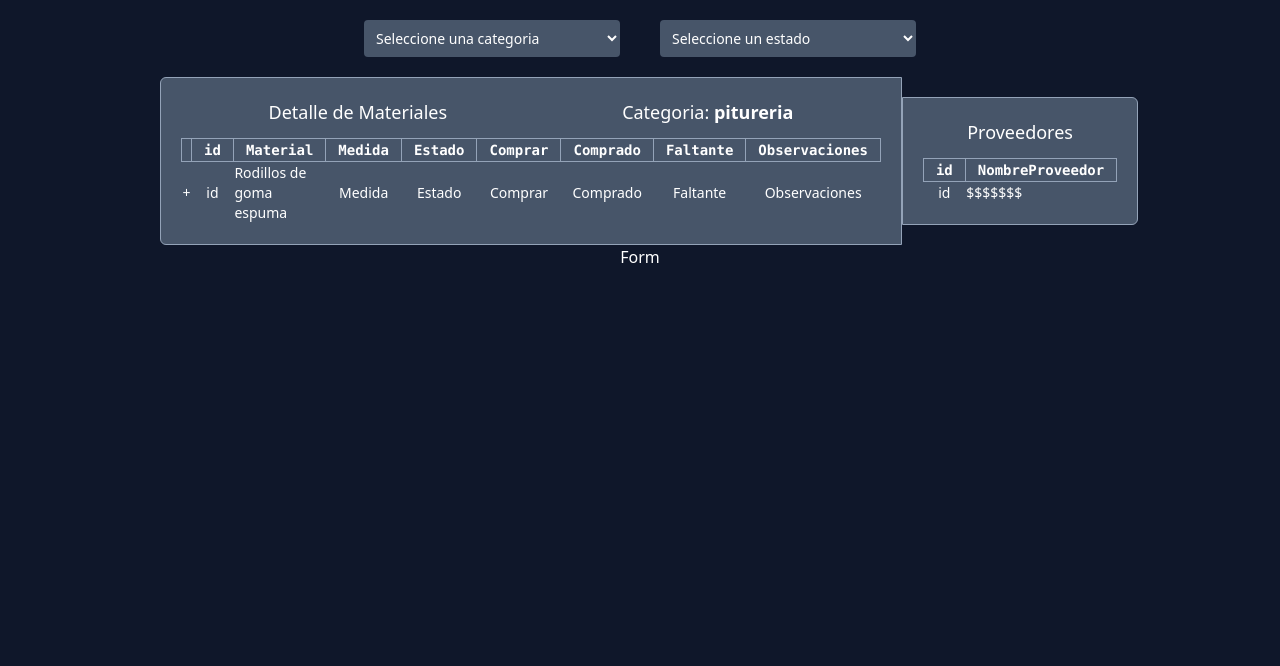
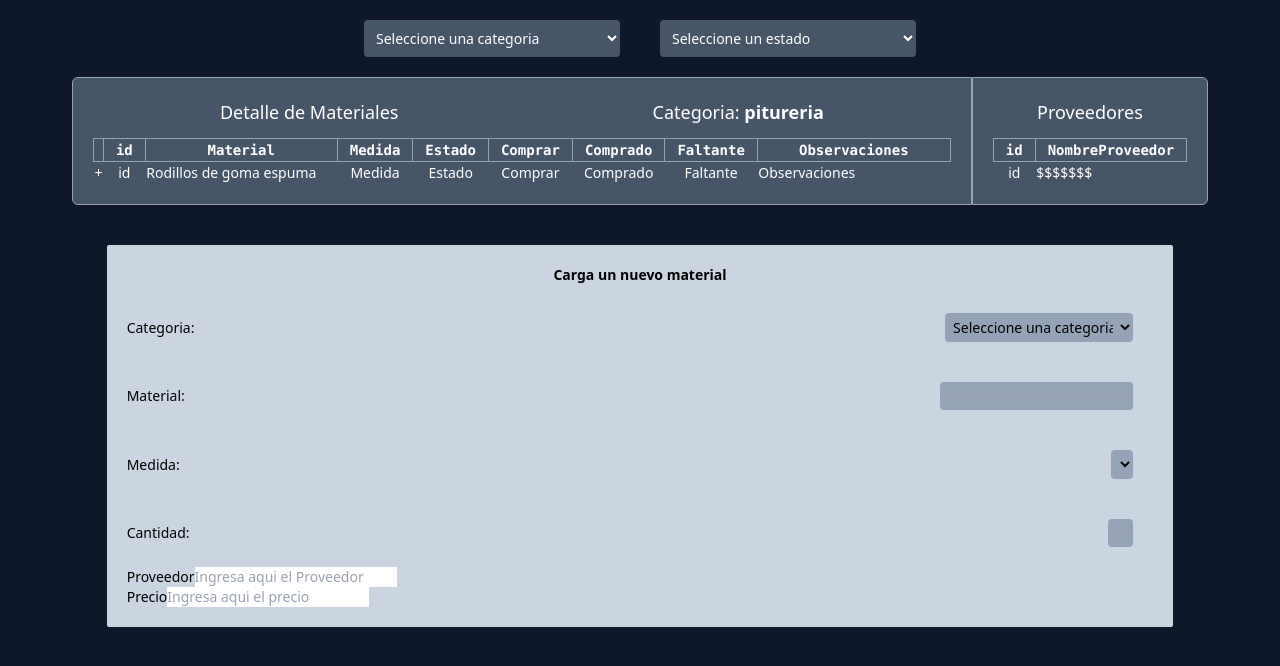
Before and after one commit to vlmnst/construccion, a React (Vite) app in the folder client/: page / in a window 1280 px wide. Shown: the top 666 px of the page. Built offline with nearby package versions, Linux system fonts and the light colour scheme.

Commit message:
Actualizando formulario

```diff
--- a/client/src/components/formulario.jsx
+++ b/client/src/components/formulario.jsx
@@ -1,7 +1,90 @@
 function Formulario() {
-    return (
-        <div>Form</div>
-    );
-  }
+  return (
+    <div className="flex flex-col text-sm bg-slate-300 text-black w-10/12 p-5 rounded-sm ">
+        <div className="flex justify-center mb-2">
+      <span > <strong>Carga un nuevo material </strong> </span>
 
-  export default Formulario;
+        </div>
+      <form action="">
+        <div className="flex  w-full justify-between items-center">
+
+            <div>
+                <label htmlFor=""> <span>Categoria:</span> </label>
+            </div>
+            <div className="flex justify-end  w-11/12">
+             <select className=" bg-slate-400 p-1 rounded mt-1 mb-1 md:m-5 md:w-1/5 w-11/12">
+              <option>Seleccione una categoria</option>
+              <option value="todosCategoria">Todos</option>
+              <option value="adicem">Adicem</option>
+              <option value="pintureria">Pintureria</option>
+              <option value="albañileria">Albañileria</option>
+              <option value="techista">Techista</option>
+              <option value="electricista">Electricista</option>
+              <option value="plomeria">Plomeria</option>
+              <option value="herreria">Herreria</option>
+              <option value="hojalatero">Hojalatero</option>
+            </select>
+            </div>
+        </div>
+
+        <div className="flex items-center ">
+          <div><label htmlFor="">Material: </label></div>
+          <div className="flex justify-end  w-full">
+            <input
+                className=" bg-slate-400 p-1 rounded mt-1 mb-1 md:m-5 md:w-1/5 w-10/12 "
+                type="" id="" placeholder="Ingresa aqui el material nuevo" />
+            </div>
+        </div>
+
+        <div className="flex flex-row items-center justify-between">
+            <div>
+                <label htmlFor="">
+                Medida:
+                </label>
+            </div>
+            <div className="flex justify-end  w-28">
+            <select type="" id="" className=" bg-slate-400 p-1 rounded mt-1 mb-1 md:m-5 md:w-1/5 w-11/12">
+              <option>Seleccione una medida</option>
+              <option>unid</option>
+              <option>camionada</option>
+              <option>ml</option>
+              <option>lts</option>
+              <option>kg</option>
+              <option>bolsa</option>
+              <option>mts</option>
+            </select>
+            </div>
+        </div>
+
+        <div className="flex items-center justify-between">
+            <div>
+                <label htmlFor="">
+                Cantidad:
+                </label>
+            </div>
+            <div className="flex justify-end w-32">
+                  <input
+                  className=" bg-slate-400 p-1 rounded mt-1 mb-1 md:m-5 md:w-1/5 w-10/12 "
+                  type="" id="" placeholder="Ingresa aqui la cantidad" />
+            </div>
+        </div>
+
+        <div>
+          <label htmlFor="">
+            <span>Proveedor</span>
+            <input type="" id="" placeholder="Ingresa aqui el Proveedor" />
+          </label>
+        </div>
+
+        <div>
+          <label htmlFor="">
+            <span>Precio</span>
+            <input type="" id="" placeholder="Ingresa aqui el precio" />
+          </label>
+        </div>
+      </form>
+    </div>
+  );
+}
+
+export default Formulario;
--- a/client/src/components/materiales.jsx
+++ b/client/src/components/materiales.jsx
@@ -8,33 +8,32 @@ function MaterialesTable() {
                 <span className="text-sm font-light md:text-lg md:font-normal"> Categoria: <strong>pitureria</strong> </span>
             </div>
 
-        <table className="table-auto border-collapse ">
+        <table className="table-auto border-collapse w-full ">
 
             <thead>
                 <tr className="text-xs font-mono md:text-sm md:font-normal border border-slate-400">
-                <td className="text-center"></td>
-
+                    <th className="text-center"></th>
                     <th className="border border-slate-400 pr-1 pl-1 md:pr-3 md:pl-3">id</th>
-                    <th className="border border-slate-400 pr-1 pl-1 md:pr-3 md:pl-3">Material</th>
+                    <th className="border border-slate-400 pr-1 pl-1 md:pr-3 md:pl-3 ">Material</th>
                     <th className="border border-slate-400 pr-1 pl-1 md:pr-3 md:pl-3">Medida</th>
                     <th className="border border-slate-400 pr-1 pl-1 md:pr-3 md:pl-3">Estado</th>
                     <th className="border border-slate-400 pr-1 pl-1 md:pr-3 md:pl-3">Comprar</th>
                     <th className="border border-slate-400 pr-1 pl-1 md:pr-3 md:pl-3">Comprado</th>
                     <th className="border border-slate-400 pr-1 pl-1 md:pr-3 md:pl-3">Faltante</th>
-                    <th className="border border-slate-400 pr-1 pl-1 md:pr-3 md:pl-3">Observaciones</th>
+                    <th className=" pr-1 pl-1 md:pr-3 md:pl-3 truncate block sm:w-10 lg:w-32 xl:w-48">Observaciones</th>
                 </tr>
             </thead>
             <tbody>
                 <tr className="text-xs font-light md:text-sm md:font-normal">
                     <td className="text-center">+</td>
                     <td className="text-center">id</td>
-                    <td>Rodillos de goma espuma</td>
+                    <td className="truncate block sm:w-10 md:w-20 lg:w-32 xl:w-48" title="Rodillos de goma espuma">Rodillos de goma espuma</td>
                     <td className="text-center">Medida</td>
                     <td className="text-center">Estado</td>
                     <td className="text-center">Comprar</td>
                     <td className="text-center">Comprado</td>
                     <td className="text-center">Faltante</td>
-                    <td className="text-center">Observaciones</td>
+                    <td className="truncate block sm:w-10 lg:w-32 xl:w-48" title="Rodillos de goma espuma">Observaciones</td>
                 </tr>
 
             </tbody>
--- a/client/src/components/navbar.jsx
+++ b/client/src/components/navbar.jsx
@@ -1,7 +1,7 @@
 function NavBar() {
   return (
-    <nav className="flex flex-col md:flex-row items-center justify-center">
-      <select className="text-sm bg-slate-600 text-white p-2 rounded mt-5 mb-5 w-3/4 md:m-5 md:w-1/5">
+    <nav className="flex flex-col md:flex-row items-center justify-center sm:w-full">
+      <select className="text-sm bg-slate-600 text-white p-2 rounded mt-5 mb-5 md:m-5 md:w-1/5 w-10/12">
         <option>Seleccione una categoria</option>
         <option value="todosCategoria">Todos</option>
         <option value="adicem">Adicem</option>
@@ -14,7 +14,7 @@ function NavBar() {
         <option value="hojalatero">Hojalatero</option>
       </select>
 
-      <select className="text-sm bg-slate-600 text-white p-2 rounded mb-5 w-3/4 md:m-5  md:w-1/5">
+      <select className="text-sm bg-slate-600 text-white p-2 rounded mb-5  md:m-5  md:w-1/5  w-10/12">
         <option>Seleccione un estado</option>
         <option value="todosEstado">Todos</option>
         <option value="fletes">Fletes pendientes</option>
--- a/client/src/components/presupuesto.jsx
+++ /dev/null
@@ -1,31 +0,0 @@
-function PresupuestoTable() {
-
-
-    return (
-      <div className="p-5 bg-slate-600 border border-slate-400 rounded-tr-md rounded-br-md sm:w-full sm:h-full"  >
-                    <div className="flex justify-around items-center mb-3">
-                <span className="text-sm font-light md:text-lg md:font-normal ">Proveedores</span>
-            </div>
-        <table className="table-auto border-collapse ">
-            <thead>
-                <tr className="text-xs font-mono md:text-sm md:font-normal border border-slate-400">
-
-
-                    <th className="border border-slate-400 pr-1 pl-1 md:pr-3 md:pl-3">id</th>
-                    <th className="border border-slate-400 pr-1 pl-1 md:pr-3 md:pl-3">NombreProveedor</th>
-
-                </tr>
-            </thead>
-            <tbody>
-                <tr className="text-xs font-light md:text-sm md:font-normal">
-                    <td className="text-center">id</td>
-                    <td>$$$$$$$</td>
-                </tr>
-
-            </tbody>
-        </table>
-      </div>
-    )
-  }
-
-  export default PresupuestoTable;
--- /dev/null
+++ b/client/src/components/proveedores.jsx
@@ -0,0 +1,31 @@
+function Proveedores() {
+  return (
+    <div className="p-5 bg-slate-600 border border-slate-400 rounded-tr-md rounded-br-md w-full ">
+      <div className="flex justify-around items-center mb-3">
+        <span className="text-sm font-light md:text-lg md:font-normal ">
+          Proveedores
+        </span>
+      </div>
+      <table className="table-auto border-collapse ">
+        <thead>
+          <tr className="text-xs font-mono md:text-sm md:font-normal border border-slate-400">
+            <th className="border border-slate-400 pr-1 pl-1 md:pr-3 md:pl-3">
+              id
+            </th>
+            <th className="border border-slate-400 pr-1 pl-1 md:pr-3 md:pl-3">
+              NombreProveedor
+            </th>
+          </tr>
+        </thead>
+        <tbody>
+          <tr className="text-xs font-light md:text-sm md:font-normal">
+            <td className="text-center">id</td>
+            <td>$$$$$$$</td>
+          </tr>
+        </tbody>
+      </table>
+    </div>
+  );
+}
+
+export default Proveedores;
--- a/client/src/screens/home.jsx
+++ b/client/src/screens/home.jsx
@@ -1,14 +1,14 @@
 import NavBar from "../components/navbar";
 import MaterialesTable from "../components/materiales";
 import MaterialesList from "../components/materialeslist";
-import PresupuestoTable from "../components/presupuesto";
+import ProveedoresTable from "../components/proveedores";
 import Formulario from "../components/formulario";
 function Home() {
   return (
-    <div>
+    <div className="flex flex-col w-full h-full sm:h-auto">
       <NavBar />
-      <div className="flex flex-col 2xl:flex-row text-white items-center lg:justify-around md:justify-center ">
-        <div className="flex flex-col lg:flex-row  items-center w-9/12">
+      <div className="flex flex-col 2xl:flex-row text-white items-center h-full  md:justify-center lg:justify-around    ">
+        <div className="flex flex-col lg:flex-row  items-center w-10/12  md:justify-center mb-10 ">
           <div className="hidden sm:flex sm:mr-20 sm:ml-20 md:m-0 w-full">
             <MaterialesTable />
           </div>
@@ -16,11 +16,13 @@ function Home() {
             <MaterialesList />
             <MaterialesList />
           </div>
-          <div className="hidden sm:flex sm:w-full sm:h-full lg:w-1/3">
-            <PresupuestoTable/>
+          <div className="hidden sm:flex  sm:h-full lg:w-1/3 w-full ">
+            <ProveedoresTable/>
           </div>
         </div>
-        <div><Formulario/></div>
+        <div className="flex  w-full justify-center">
+          <Formulario/>
+          </div>
       </div>
     </div>
   );
```
